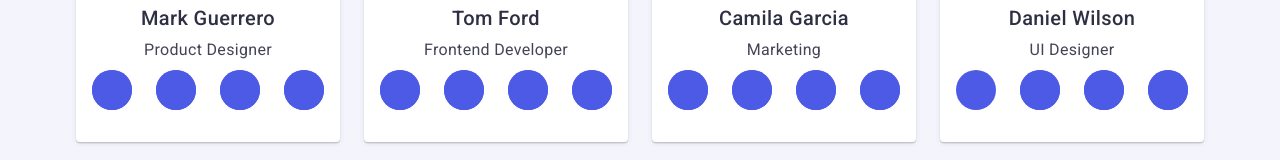
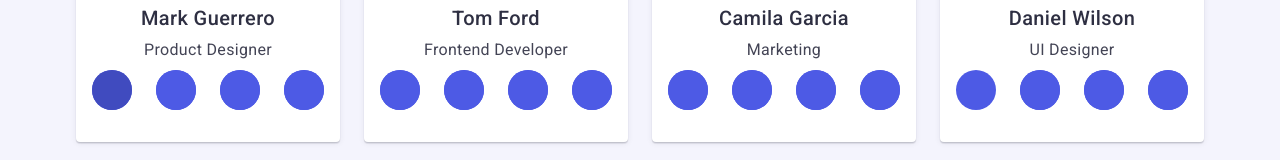
Before and after one commit to VladSmetana/goit-markup-hw-04, a website: page index.html in a window 1280 px wide. In both pictures the pointer is over the link 112 px from the left and 1768 px from the top of the page. Shown: the part 1679-1839 px from the top of the page. Drawn offline with nearby package versions, Linux system fonts and the light colour scheme.

Commit message:
add styles

```diff
--- a/css/styles.css
+++ b/css/styles.css
@@ -270,6 +270,9 @@ img{
     align-items: center;
     justify-content: center;
 }
+.social-svg .social-link:hover, .social-list .social-link:active{
+    background-color: #404bbf;
+}
 .portfolio{
     padding: 120px 0;
 }
```
